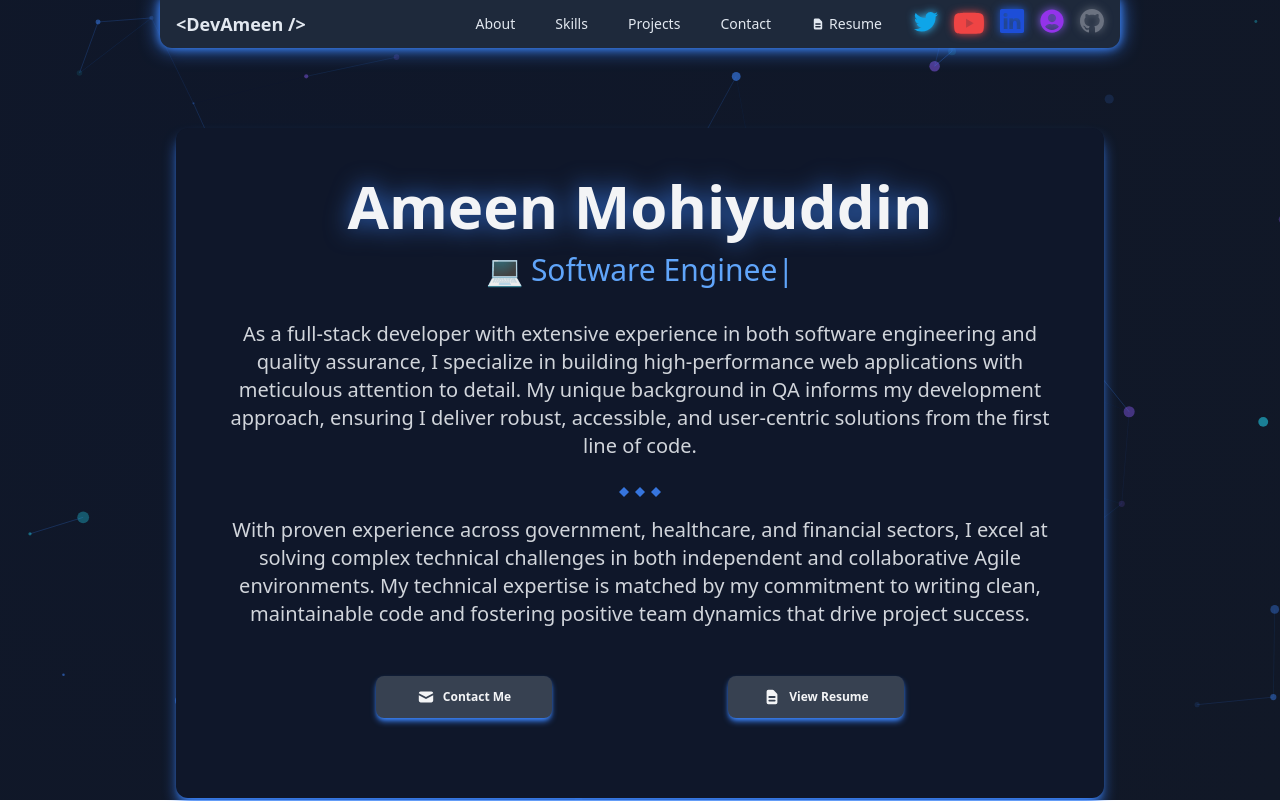
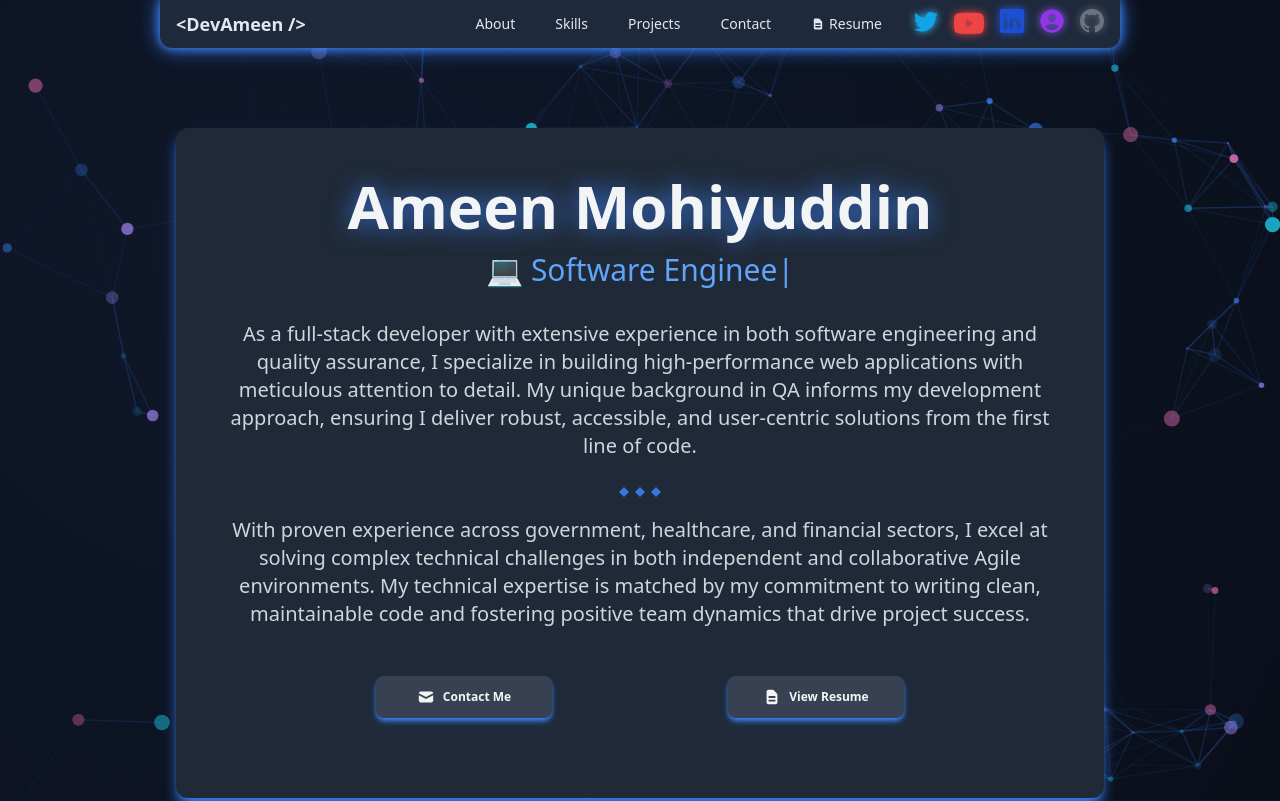
Before and after one commit to Aminizle/React-Portfolio, a React (Create React App) app in the folder portfolio/: page / in a window 1280 px wide. Shown: the top 801 px of the page. Built offline with nearby package versions, Linux system fonts and the light colour scheme.

Commit message:
updated background

```diff
--- a/portfolio/src/App.css
+++ b/portfolio/src/App.css
@@ -43,3 +43,7 @@
   color: inherit !important;
   filter: drop-shadow(0 0 6px rgba(255, 255, 255, 0.8));
 }
+
+body {
+  background-color: #0f172a; /* your dark-bg */
+}
--- a/portfolio/src/components/FooterMenu.js
+++ b/portfolio/src/components/FooterMenu.js
@@ -45,7 +45,7 @@ function FooterMenu() {
   const currentYear = new Date().getFullYear();
 
   return (
-    <footer className="bg-dark-bg text-gray-300 py-3 mx-5 rounded-t-xl shadow-glow-blue hover:shadow-glow-purple transition-shadow duration-500">
+    <footer className="bg-gray-800 text-gray-300 py-3 mx-5 rounded-t-xl shadow-glow-blue hover:shadow-glow-purple transition-shadow duration-500">
       <div className="container mx-auto">
         {/* Social Links */}
         {/* <nav aria-label="Social media links">
--- a/portfolio/src/components/Landing.js
+++ b/portfolio/src/components/Landing.js
@@ -22,7 +22,7 @@ const Landing = () => {
     >
       <div className="max-w-6xl mx-auto">
         {/* Glow Card */}
-        <div className="bg-dark-bg p-8 md:p-12 rounded-xl shadow-lg shadow-glow-blue hover:shadow-glow-purple transition-shadow duration-500">
+        <div className="bg-gray-800 p-8 md:p-12 rounded-xl shadow-lg shadow-glow-blue hover:shadow-glow-purple transition-shadow duration-500">
           {/* Name */}
           <motion.h2
             initial="hidden"
--- a/portfolio/src/components/Particle.jsx
+++ b/portfolio/src/components/Particle.jsx
@@ -7,18 +7,15 @@ function Particle() {
     await loadFull(engine);
   }, []);
 
-  const particlesLoaded = useCallback(async (container) => {
-    // Optional debug
-    // console.log(container);
-  }, []);
+  const particlesLoaded = useCallback(async (container) => {}, []);
 
   return (
     <div className="absolute inset-0 -z-10">
-      {/* Dark Background Gradient */}
+      {/* Dark Gradient Background */}
       <div
         className="absolute inset-0"
         style={{
-          background: "radial-gradient(circle at 20% 30%, #0f172a, #111827)",
+          background: "radial-gradient(circle at 20% 30%, #0f172a, #0a0f1a)",
         }}
       />
 
@@ -30,49 +27,50 @@ function Particle() {
           fpsLimit: 120,
           interactivity: {
             events: {
-              onHover: { enable: true, mode: "grab" },
-              onClick: { enable: true, mode: "push" },
+              onHover: { enable: false, mode: "repulse" },
+              onClick: { enable: false, mode: "push" },
             },
             modes: {
-              push: { quantity: 3 },
-              grab: { distance: 140, links: { opacity: 0.3 } },
-              repulse: { distance: 100, duration: 0.4 },
+              push: { quantity: 4 },
+              repulse: { distance: 150, duration: 0.6 },
+              grab: { distance: 200, links: { opacity: 0.4 } },
             },
           },
           particles: {
-            number: { value: 120, density: { enable: true, area: 900 } },
-            color: { value: ["#22d3ee", "#3b82f6", "#8b5cf6"] }, // cyan, blue, purple
+            number: { value: 140, density: { enable: true, area: 900 } },
+            color: { value: ["#22d3ee", "#3b82f6", "#a78bfa", "#f472b6"] },
             shape: { type: "circle" },
             opacity: {
-              value: 0.6,
+              value: 0.8,
               random: true,
-              animation: { enable: true, speed: 1, minimumValue: 0.2 },
+              animation: { enable: true, speed: 1.5, minimumValue: 0.3 },
             },
             size: {
-              value: { min: 1, max: 6 },
-              animation: {
-                enable: true,
-                speed: 3,
-                minimumValue: 0.5,
-                destroy: "max",
-              },
+              value: { min: 2, max: 8 },
+              random: true,
+              animation: { enable: true, speed: 3, minimumValue: 1 },
             },
             move: {
               enable: true,
-              speed: 1.2,
-              direction: "top",
+              speed: 1.8,
+              direction: "top-right",
               outModes: { default: "out" },
               random: true,
               straight: false,
             },
             links: {
               enable: true,
-              distance: 120,
+              distance: 140,
               color: "#3b82f6",
-              opacity: 0.2,
-              width: 1,
+              opacity: 0.25,
+              width: 1.5,
             },
-            wobble: { enable: true, distance: 1, speed: 0.5 },
+            wobble: { enable: true, distance: 2, speed: 0.8 },
+            twinkle: {
+              enable: true,
+              frequency: 0.05,
+              opacity: 0.8,
+            },
           },
           detectRetina: true,
         }}
--- a/portfolio/src/components/ProjectsSection.js
+++ b/portfolio/src/components/ProjectsSection.js
@@ -67,7 +67,7 @@ const PastProjects = () => {
           initial="hidden"
           animate="visible"
           variants={fadeInUp}
-          className="bg-dark-bg p-6 rounded-xl shadow-lg mb-12 shadow-glow-blue hover:shadow-glow-purple transition-shadow duration-500 text-center"
+          className="bg-gray-800 p-6 rounded-xl shadow-lg mb-12 shadow-glow-blue hover:shadow-glow-purple transition-shadow duration-500 text-center"
         >
           <h3 className="text-3xl md:text-4xl font-bold text-gray-100 drop-shadow-[0_0_12px_rgba(59,130,246,0.7)]">
             Projects
@@ -95,7 +95,7 @@ const PastProjects = () => {
                   "0 0 20px rgba(168,85,247,0.8), 0 0 40px rgba(59,130,246,0.6)",
                 transition: { duration: 0.4, ease: "easeOut" },
               }}
-              className="bg-dark-bg p-6 rounded-xl shadow-lg shadow-glow-blue cursor-pointer"
+              className="bg-gray-800 p-6 rounded-xl shadow-lg shadow-glow-blue cursor-pointer"
             >
               <motion.div
                 className="relative h-48 mb-4 overflow-hidden rounded-lg"
--- a/portfolio/src/components/Skills.js
+++ b/portfolio/src/components/Skills.js
@@ -46,7 +46,7 @@ const Skills = () => {
       initial="hidden"
       animate="visible"
       variants={fadeInUp}
-      className="bg-dark-bg p-3 rounded-xl shadow-lg shadow-glow-blue hover:shadow-glow-purple transition-shadow duration-500 mb-12 text-center"
+      className="bg-gray-800 p-3 rounded-xl shadow-lg shadow-glow-blue hover:shadow-glow-purple transition-shadow duration-500 mb-12 text-center"
     >
       <h3 className="text-3xl md:text-4xl font-bold text-gray-100 mb-4 drop-shadow-[0_0_12px_rgba(59,130,246,0.7)]">
         Technical Skills
@@ -64,7 +64,7 @@ const Skills = () => {
           href="https://www.codewars.com/users/DevAmeenM"
           target="_blank"
           rel="noopener noreferrer"
-          className="bg-dark-bg p-2 rounded-xl shadow-glow-blue hover:shadow-glow-purple transition-shadow duration-500"
+          className="bg-gray-800 p-2 rounded-xl shadow-glow-blue hover:shadow-glow-purple transition-shadow duration-500"
           whileHover={{ scale: 1.08, y: -3 }}
           transition={{ duration: 0.4, ease: "easeOut" }}
         >
```
